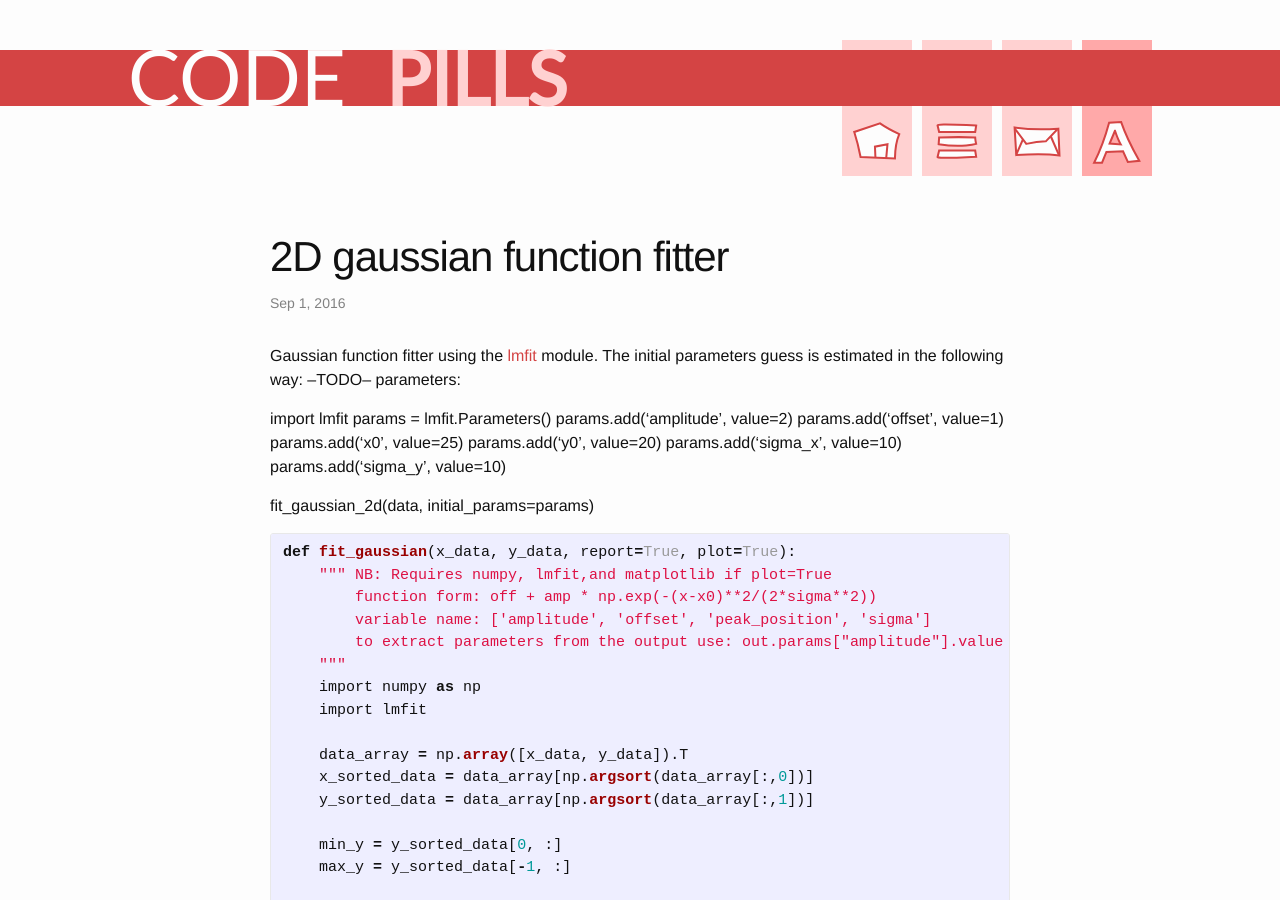
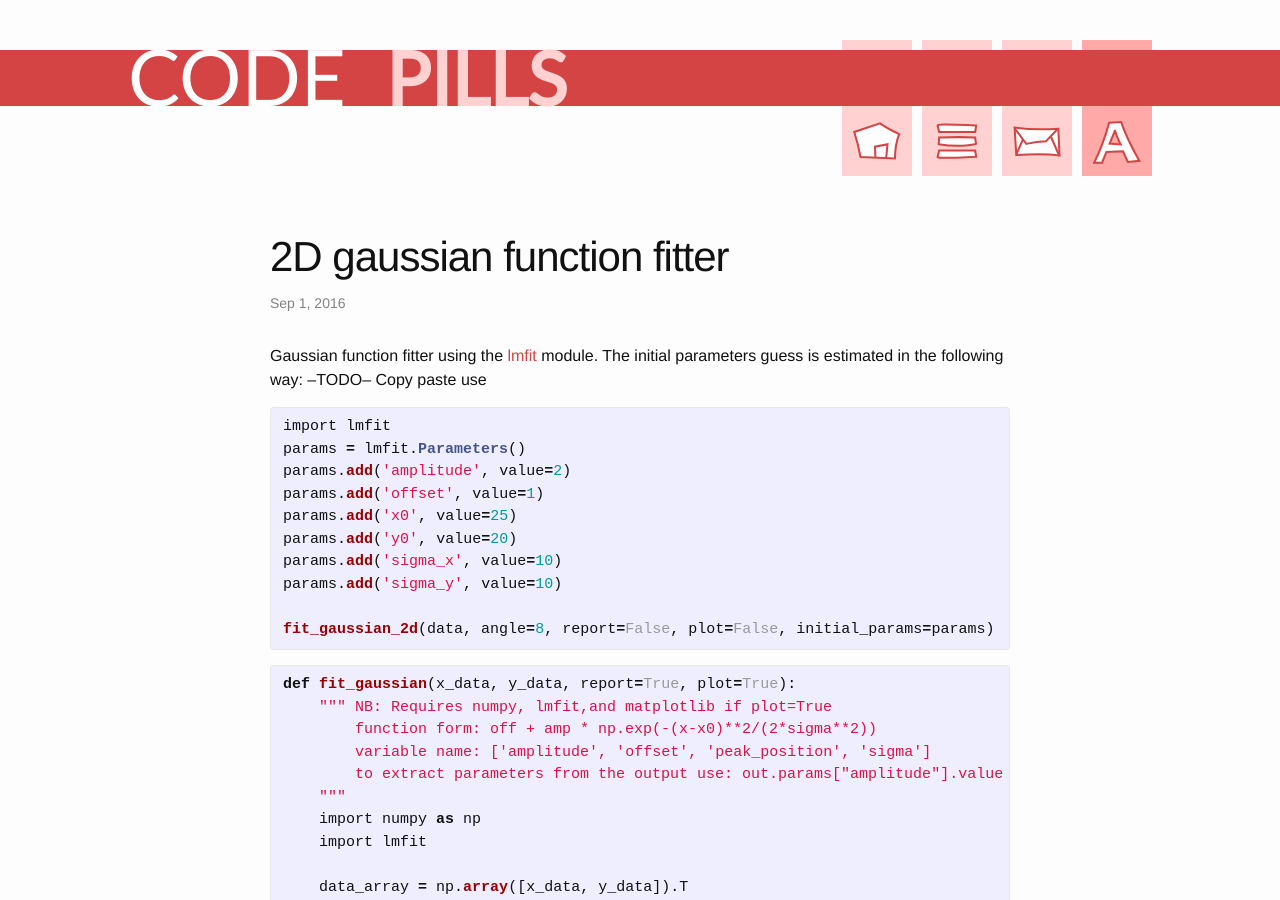
Before and after one commit to AndreaAmico/AndreaAmico.github.io, a Jekyll site: the page built from _posts/2016-09-01-2D-gaussian-function-fitter.markdown, in a window 1280 px wide and 900 px high. Built offline with Jekyll 4.4.1, drawn with Linux system fonts in a browser that asks for light colours.

Commit message:
2d gaussian fit description updated

```diff
--- a/_posts/2016-09-01-2D-gaussian-function-fitter.markdown
+++ b/_posts/2016-09-01-2D-gaussian-function-fitter.markdown
@@ -8,8 +8,8 @@ categories: data_analysis
 Gaussian function fitter using the [lmfit](https://lmfit.github.io/lmfit-py/ "https://lmfit.github.io/lmfit-py/") module.
 The initial parameters guess is estimated in the following way:
 --TODO--
-parameters:
-
+Copy paste use
+{% highlight python %}
 import lmfit
 params = lmfit.Parameters()
 params.add('amplitude', value=2)
@@ -19,7 +19,8 @@ params.add('y0', value=20)
 params.add('sigma_x', value=10)
 params.add('sigma_y', value=10)
 
-fit_gaussian_2d(data, initial_params=params)
+fit_gaussian_2d(data, angle=8, report=False, plot=False, initial_params=params)
+{% endhighlight %}
 
 {% highlight python %}
 def fit_gaussian(x_data, y_data, report=True, plot=True):
```
